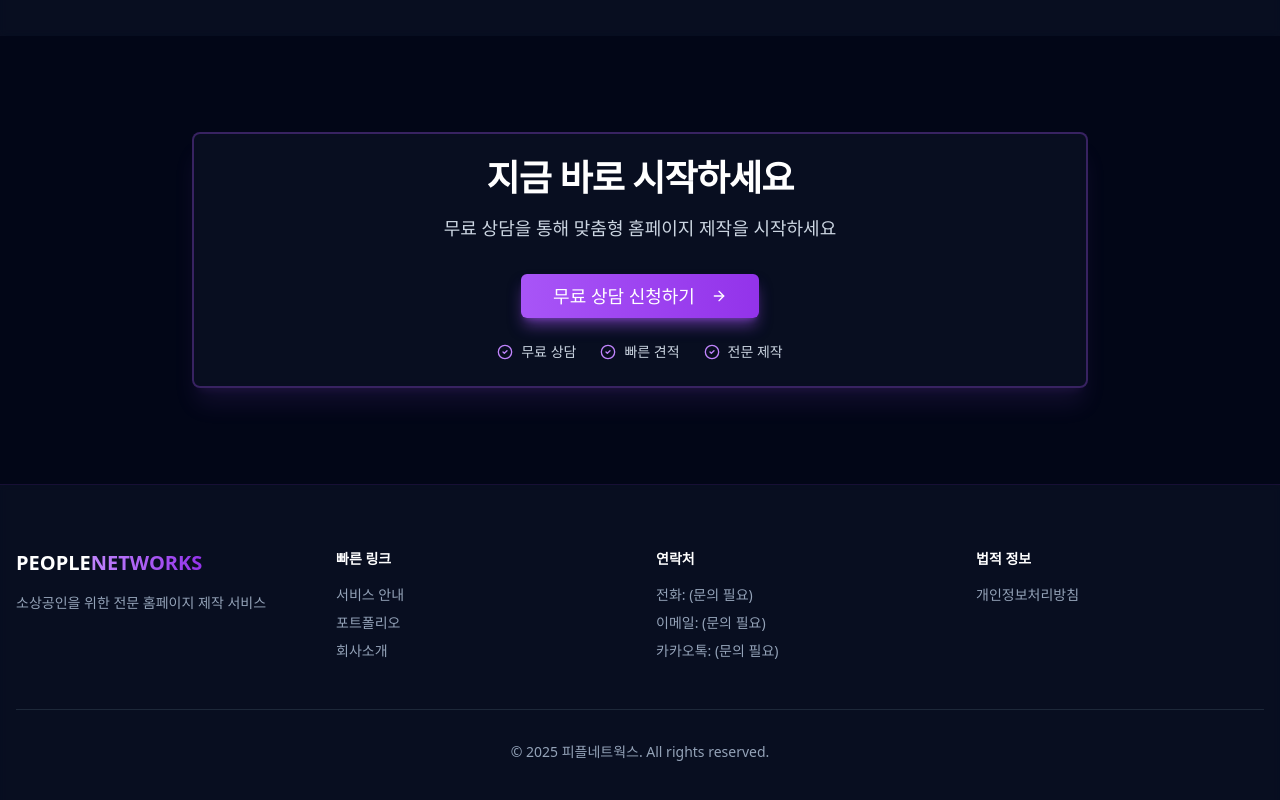
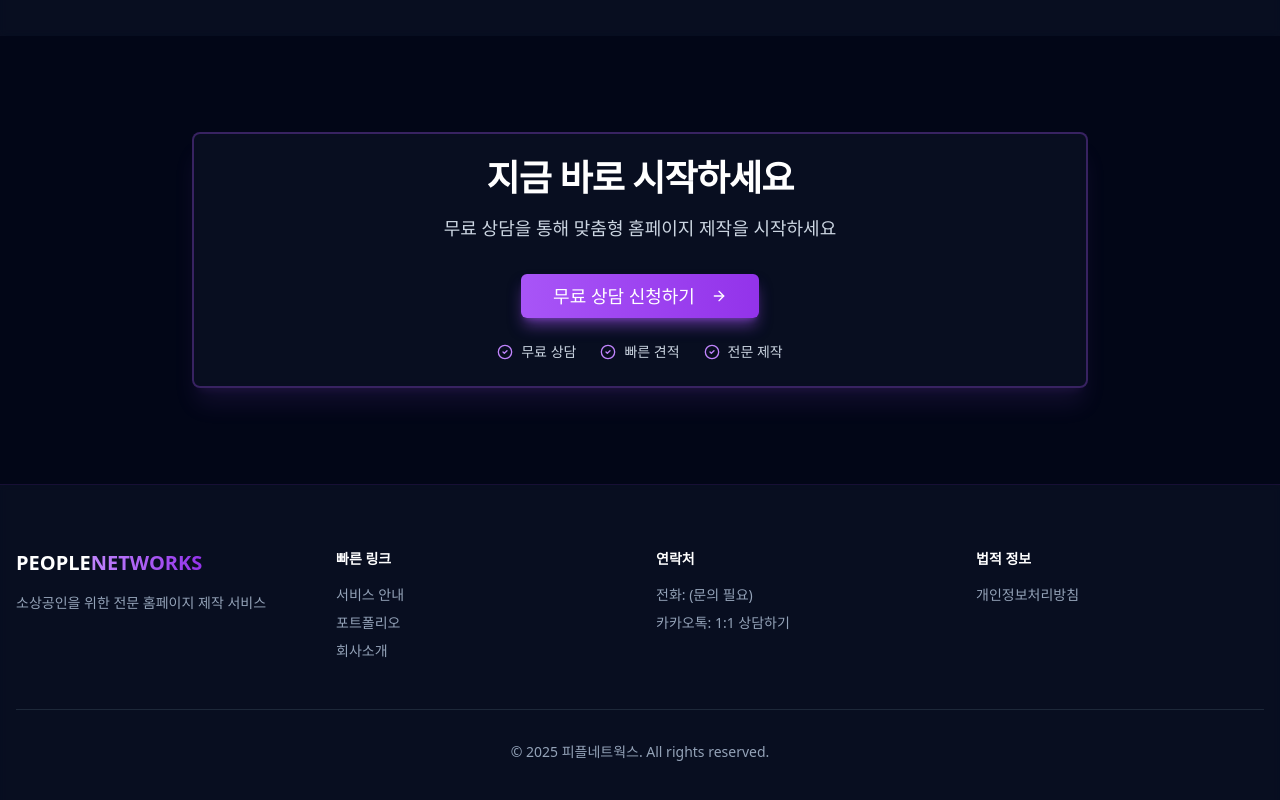
Before and after one commit to guideyoon/ppnetworks, a Next.js app: page / in a window 1280 px wide. Shown: the part 2399-3199 px from the top of the page. Built offline with nearby package versions, Linux system fonts and the light colour scheme.

Commit message:
?명꽣 ?섏젙: ?대찓??臾몄쓽 ??젣 諛?移댁뭅?ㅽ넚 ?ㅽ뵂梨꾪똿 留곹겕 異붽?

```diff
--- a/src/components/layout/Footer.tsx
+++ b/src/components/layout/Footer.tsx
@@ -61,13 +61,14 @@ export function Footer() {
               </li>
               <li>
                 <a
-                  href="mailto:"
+                  href="https://open.kakao.com/o/sHtN7Mzh"
+                  target="_blank"
+                  rel="noopener noreferrer"
                   className="hover:text-primary transition-colors"
                 >
-                  이메일: (문의 필요)
+                  카카오톡: 1:1 상담하기
                 </a>
               </li>
-              <li>카카오톡: (문의 필요)</li>
             </ul>
           </div>
 
```
